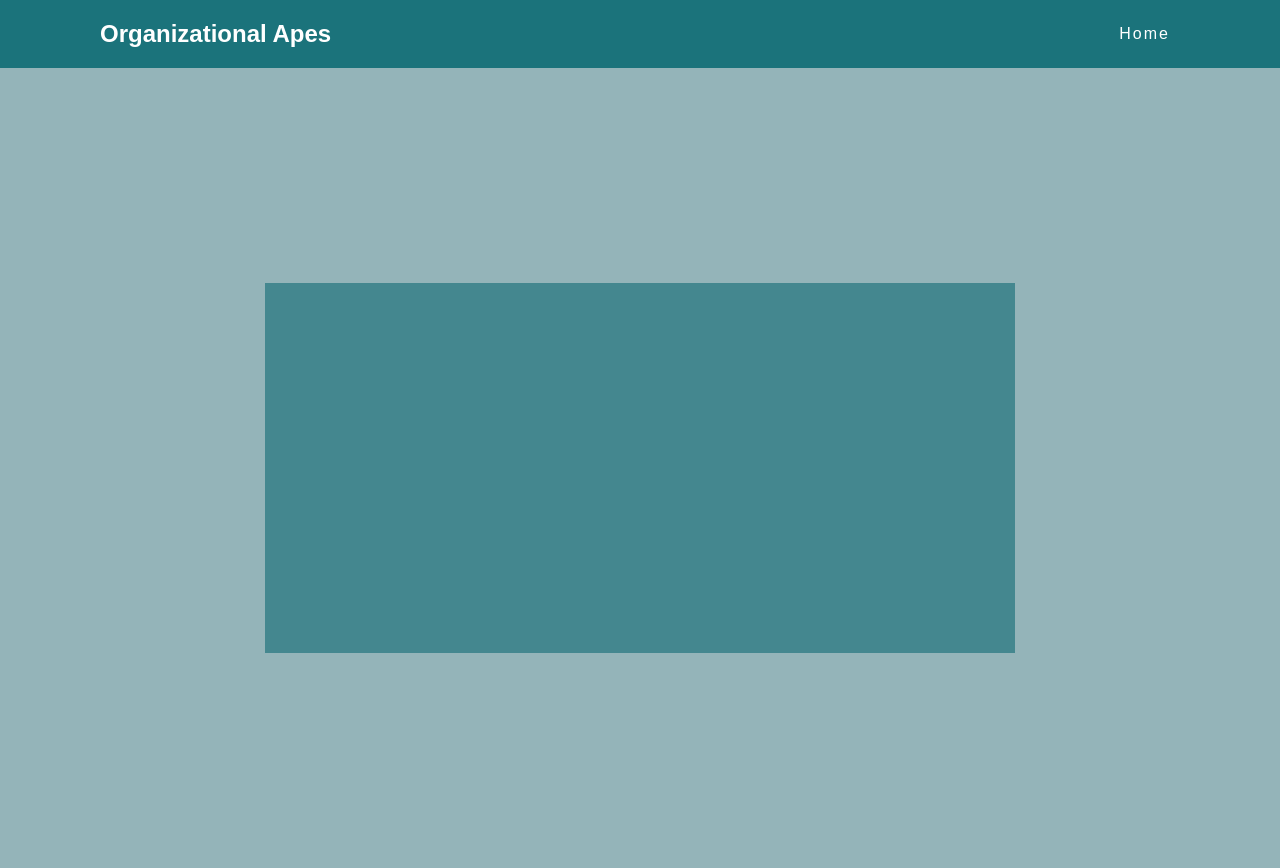
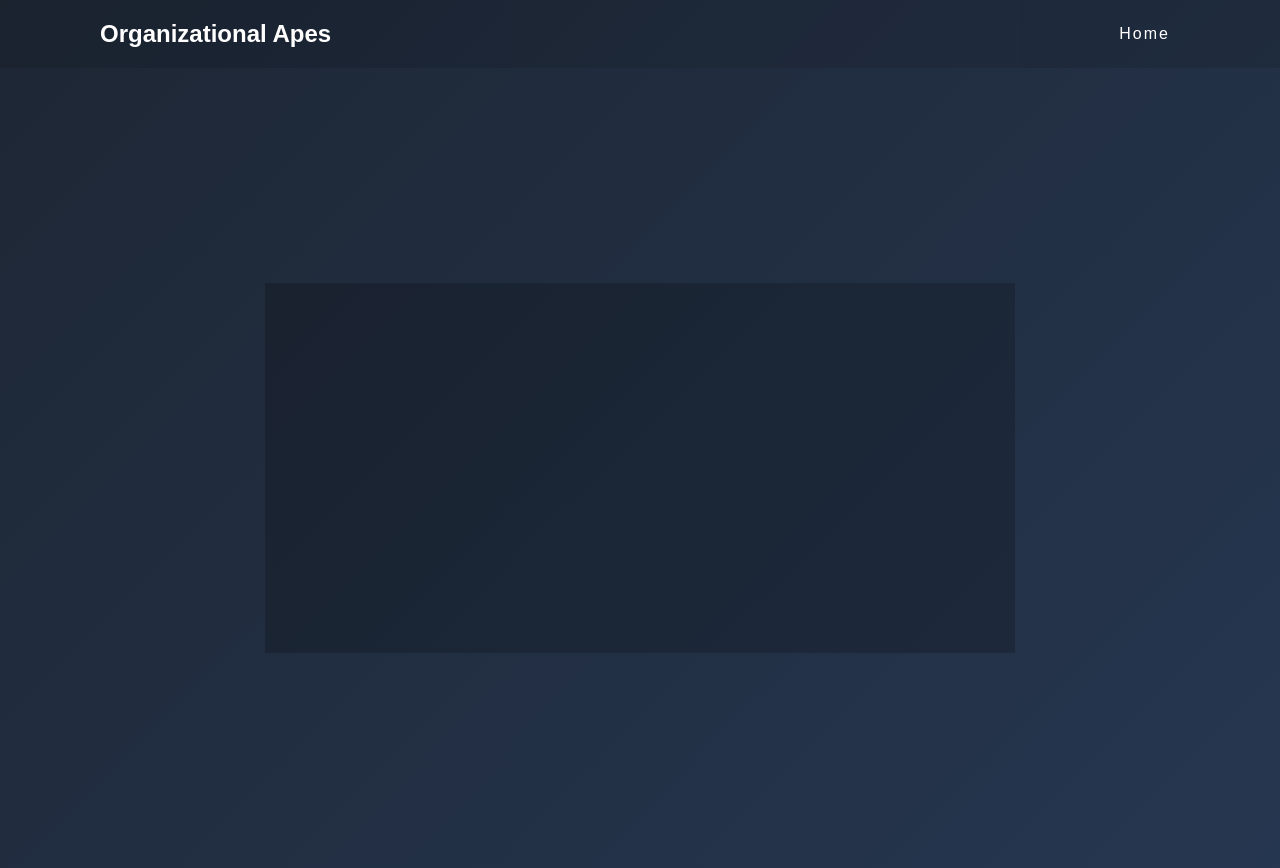
Before and after one commit to CS-HELL/Event-Posting-Act, a PHP site: page /Compiled-HTML/index.html in a window 1280 px wide. Run offline with PHP 8.4, Linux system fonts and the light colour scheme.

Commit message:
(CSS) Body, Header and Container

```diff
--- /dev/null
+++ b/Compiled-HTML/index.html
@@ -0,0 +1 @@
+<!DOCTYPE html><html><head><meta name="viewport" content="width=device-width, initial-scale=1"><link rel="stylesheet" href="../styles/styles.css"><link rel="stylesheet" href="../styles/header.css"><link rel="stylesheet" href="../styles/body.css"><script src="https://ajax.googleapis.com/ajax/libs/jquery/3.6.0/jquery.min.js"></script></head><header><a class="name">Organizational Apes</a><ul class="navigation"><li onclick="scrollto('banner-container');">Home</li></ul></header><div class="banner-container"><div class="login-container"></div></div><footer></footer></html><script src="js/index.js" type="text/javascript"></script>
--- a/index.pug
+++ b/index.pug
@@ -4,6 +4,7 @@ html
     meta(name='viewport' content='width=device-width, initial-scale=1')
     link(rel='stylesheet' href='../styles/styles.css')
     link(rel='stylesheet' href='../styles/header.css')
+    link(rel='stylesheet' href='../styles/body.css')
 
 
     script(src='https://ajax.googleapis.com/ajax/libs/jquery/3.6.0/jquery.min.js')
--- /dev/null
+++ b/styles/body.css
@@ -0,0 +1,38 @@
+body {
+  margin: 0px auto;
+  padding: 0px;
+  text-align: center;
+  width: 100%;
+  height: 200%;
+  font-family: 'Courier New', monospace;
+  background-color: #2b4162;
+  background-image: linear-gradient(315deg, #2b4162 0%, #12100e 74%);
+  background-size: 400% 400%;
+  -webkit-animation: gradient 15s ease infinite;
+  animation: gradient 15s ease infinite;
+}
+
+@-webkit-keyframes gradient {
+  0% {
+    background-position: 0% 50%;
+  }
+  50% {
+    background-position: 100% 50%;
+  }
+  100% {
+    background-position: 0% 50%;
+  }
+}
+
+@keyframes gradient {
+  0% {
+    background-position: 0% 50%;
+  }
+  50% {
+    background-position: 100% 50%;
+  }
+  100% {
+    background-position: 0% 50%;
+  }
+}
+/*# sourceMappingURL=body.css.map */
--- /dev/null
+++ b/styles/body.scss
@@ -0,0 +1,37 @@
+body {
+    margin: 0px auto;
+    padding: 0px;
+    text-align: center;
+    width: 100%;
+    height: 200%;
+    font-family: 'Courier New', monospace;
+    background-color: #2b4162;
+    background-image: linear-gradient(315deg, #2b4162 0%, #12100e 74%);
+    background-size: 400% 400%;
+    -webkit-animation: gradient 15s ease infinite;
+            animation: gradient 15s ease infinite;
+  }
+
+  @-webkit-keyframes gradient {
+    0% {
+      background-position: 0% 50%;
+    }
+    50% {
+      background-position: 100% 50%;
+    }
+    100% {
+      background-position: 0% 50%;
+    }
+  }
+
+  @keyframes gradient {
+    0% {
+      background-position: 0% 50%;
+    }
+    50% {
+      background-position: 100% 50%;
+    }
+    100% {
+      background-position: 0% 50%;
+    }
+  }
--- a/styles/header.css
+++ b/styles/header.css
@@ -23,7 +23,7 @@ header {
   position: -webkit-sticky;
   position: sticky;
   top: 0;
-  background: #1b737b;
+  background: rgba(0, 0, 0, 0.1);
 }
 
 header .name {
--- a/styles/header.scss
+++ b/styles/header.scss
@@ -15,7 +15,7 @@ header {
     z-index: 10;
     position: sticky;
     top: 0;
-    background: #1b737b;
+    background: rgba(0, 0, 0, 0.1);
 }
 
 header .name {
--- a/styles/styles.css
+++ b/styles/styles.css
@@ -8,7 +8,6 @@
 }
 
 .banner-container {
-  background: #94b4b9;
   padding: 100px 100px 100px;
   min-height: 100vh;
   display: -webkit-box;
@@ -83,6 +82,6 @@
 .login-container {
   width: 750px;
   height: 370px;
-  background-color: #44878f;
+  background: rgba(0, 0, 0, 0.2);
 }
 /*# sourceMappingURL=styles.css.map */
```
Also changed, not shown: 2 other files.
